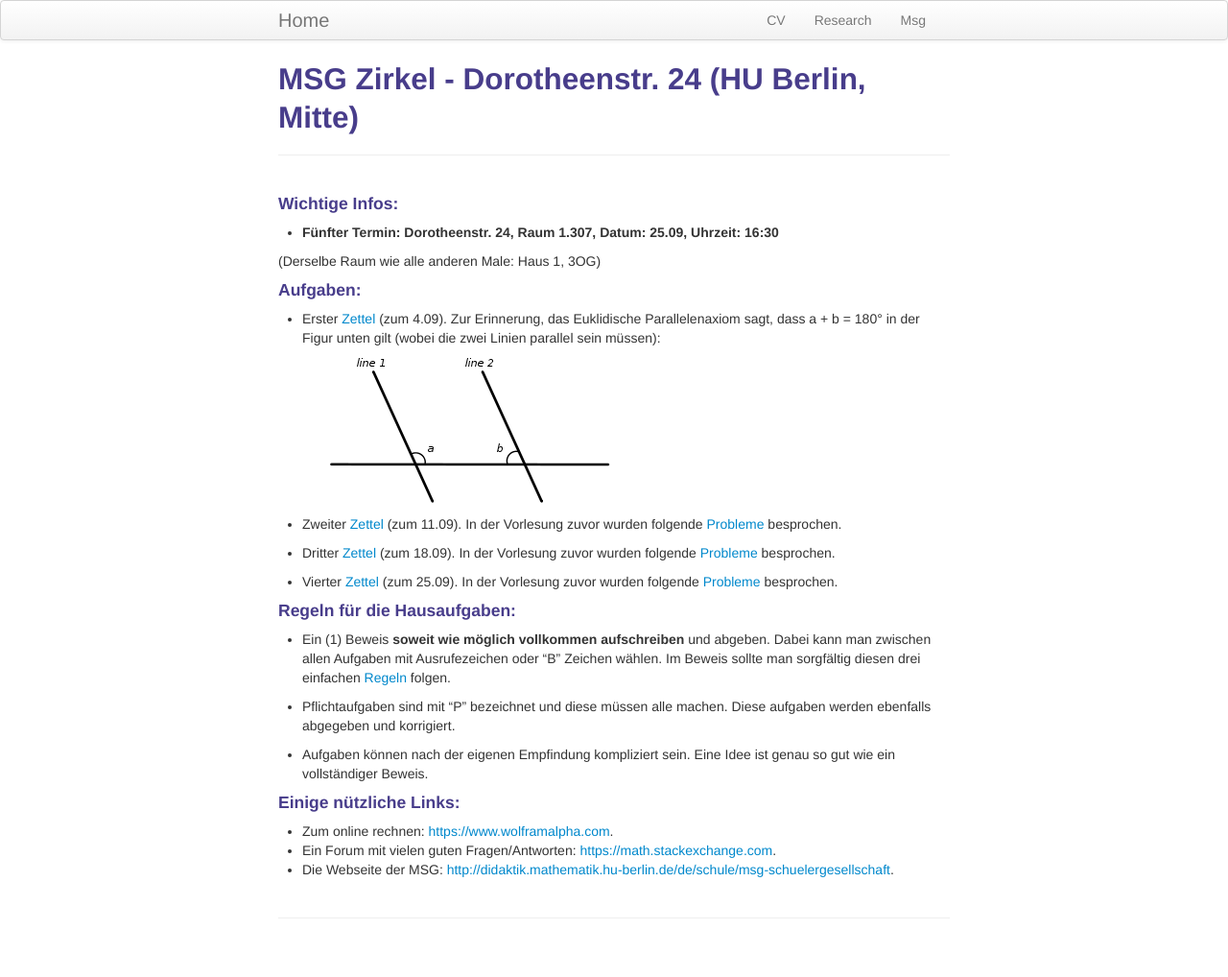
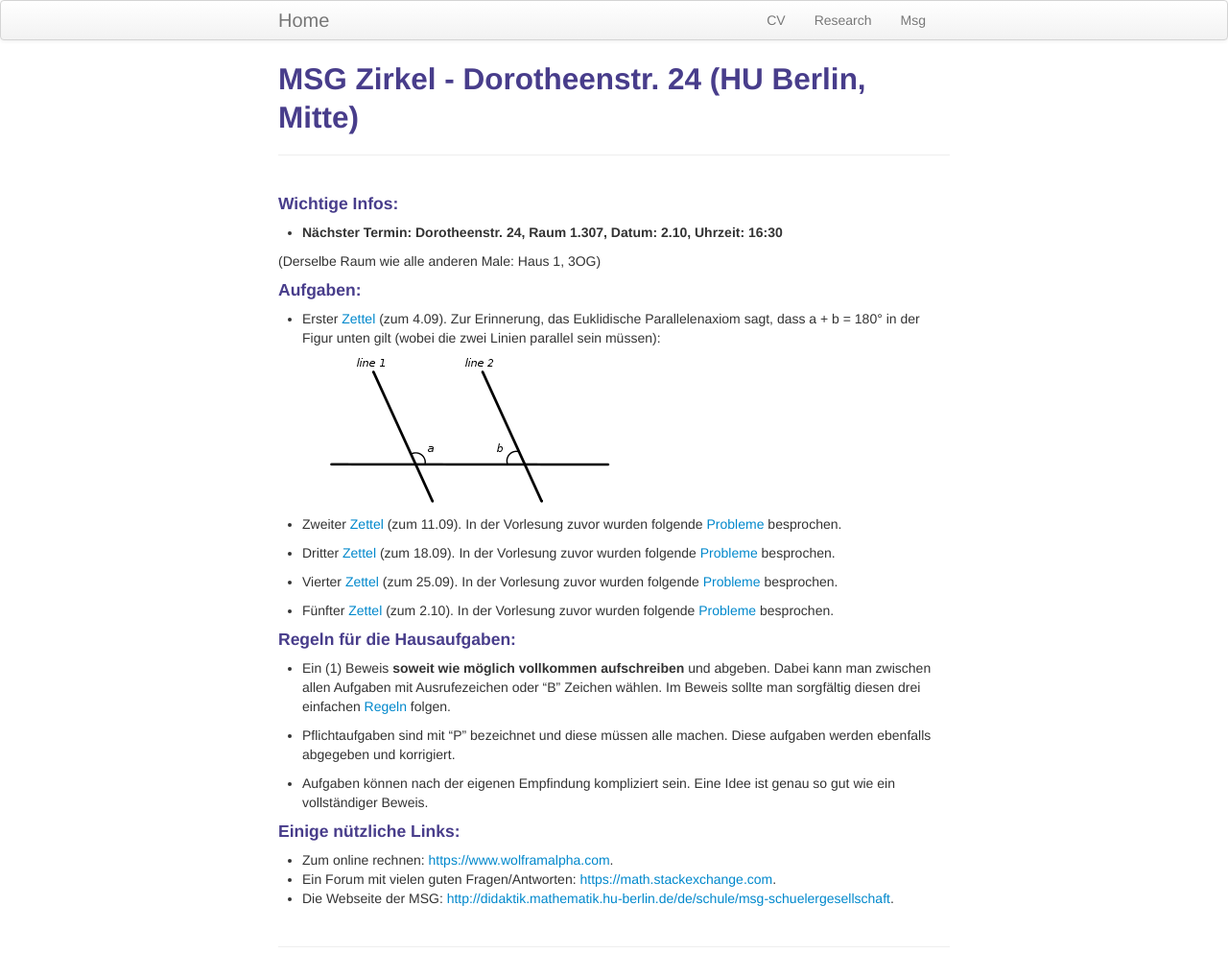
Before and after one commit to T-Cornelis/t-cornelis.github.io, a Jekyll site: the page built from pages/msb.md, in a window 1280 px wide. Shown: the whole page at 96% size. Built offline with Jekyll 4.4.1, drawn with Linux system fonts in a browser that asks for light colours; before the commit the page ends 988 px from its top, so only the background shows below that.

Commit message:
excercise 5

```diff
--- a/pages/msb.md
+++ b/pages/msb.md
@@ -7,7 +7,7 @@ description: MSG Zirkel Webseite
 
 #### Wichtige Infos:
 
- - ##### Fünfter Termin: Dorotheenstr. 24, Raum 1.307, Datum: 25.09, Uhrzeit: 16:30
+ - ##### Nächster Termin: Dorotheenstr. 24, Raum 1.307, Datum: 2.10, Uhrzeit: 16:30
 
 (Derselbe Raum wie alle anderen Male: Haus 1, 3OG)
 
@@ -26,6 +26,9 @@ Figur unten gilt (wobei die zwei Linien parallel sein müssen):
 
  - Vierter <a href="../aufgaben/ufgabe_4_2.pdf">Zettel</a> (zum 25.09). In der
    Vorlesung zuvor wurden folgende <a href="../aufgaben/Aufgabe_4_1.pdf">Probleme</a> besprochen.
+
+ - Fünfter <a href="../aufgaben/Aufgabe_5_2.pdf">Zettel</a> (zum 2.10). In der
+   Vorlesung zuvor wurden folgende <a href="../aufgaben/Aufgabe_5_1.pdf">Probleme</a> besprochen.
 
 #### Regeln für die Hausaufgaben:
 
```
Also changed, not shown: 2 other files.
